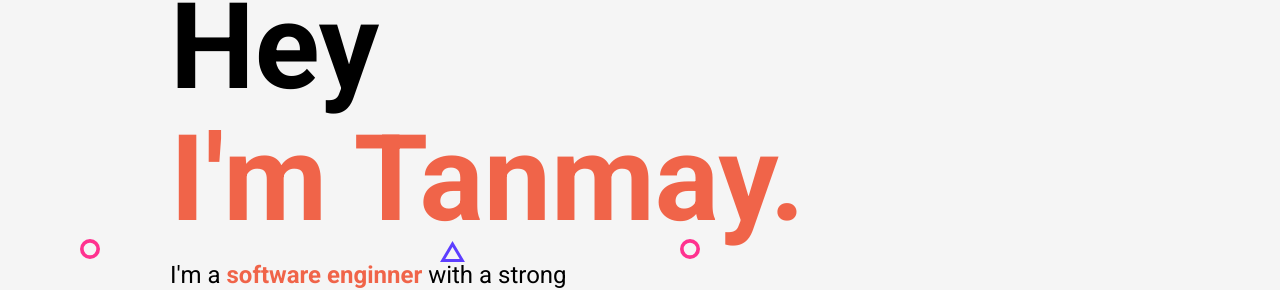
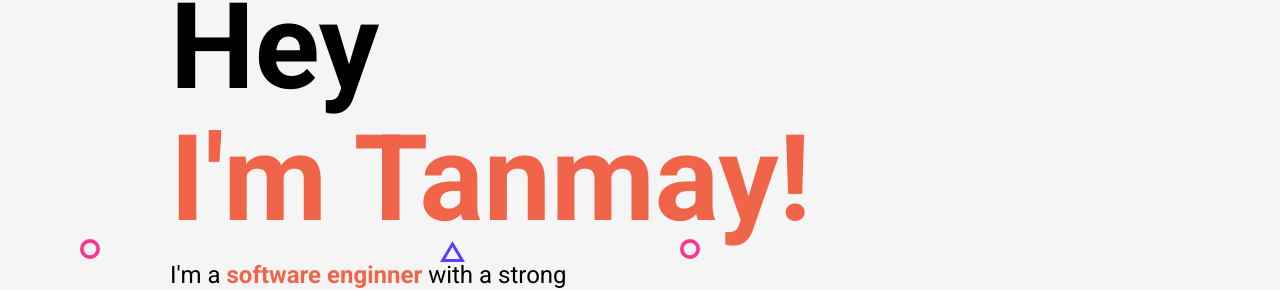
Before and after one commit to tstanmay13/new-website, a plain HTML site: page index.html in a window 1280 px wide. Shown: the part 161-451 px from the top of the page. Drawn offline with nearby package versions, Linux system fonts and the light colour scheme.

```diff
--- a/index.html
+++ b/index.html
@@ -83,7 +83,7 @@
       <header class="header">
         <div class="header__content">
           <h1 class="title">Hey</h1>
-          <h1 class="title secondary-color">I'm Tanmay.</h1>
+          <h1 class="title secondary-color">I'm Tanmay!</h1>
           <p class="header__para">
             I'm a <b class="secondary-color">software enginner</b> with a strong
             passion for building strong and efficent applications.
```
